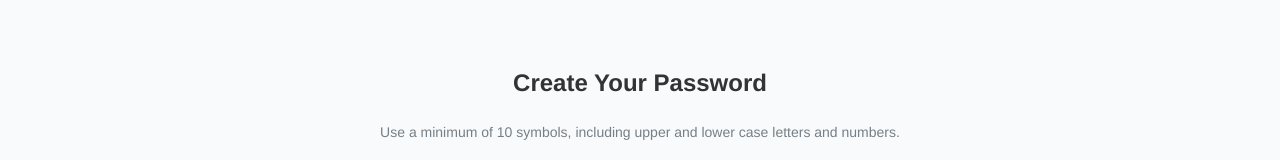
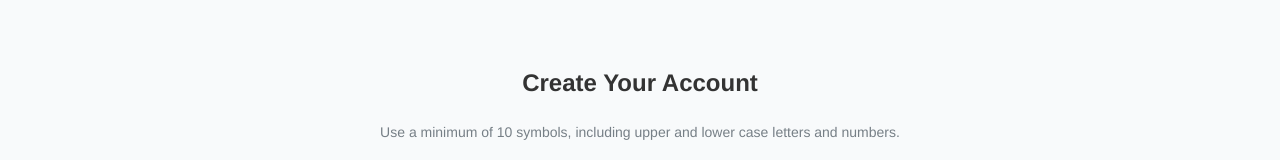
Before and after one commit to lsfckt/list-race-react-project, a React (Vite) app in the folder client/: page /register in a window 1280 px wide. Shown: the part 233-393 px from the top of the page. Built offline with nearby package versions, Linux system fonts and the light colour scheme.

Commit message:
edit h3 title in Register component

```diff
--- a/client/src/components/Register/Register.jsx
+++ b/client/src/components/Register/Register.jsx
@@ -39,7 +39,7 @@ export default function Register() {
 
     return (
         <div className={styles['create-account-layout']}>
-            <h3 className={styles['create-account-title']}>Create your password</h3>
+            <h3 className={styles['create-account-title']}>Create your account</h3>
             <p>Use a minimum of 10 symbols, including upper and lower case letters and numbers.</p>
 
             <form className={styles['create-account-form']} onSubmit={handleSubmit}>
```
